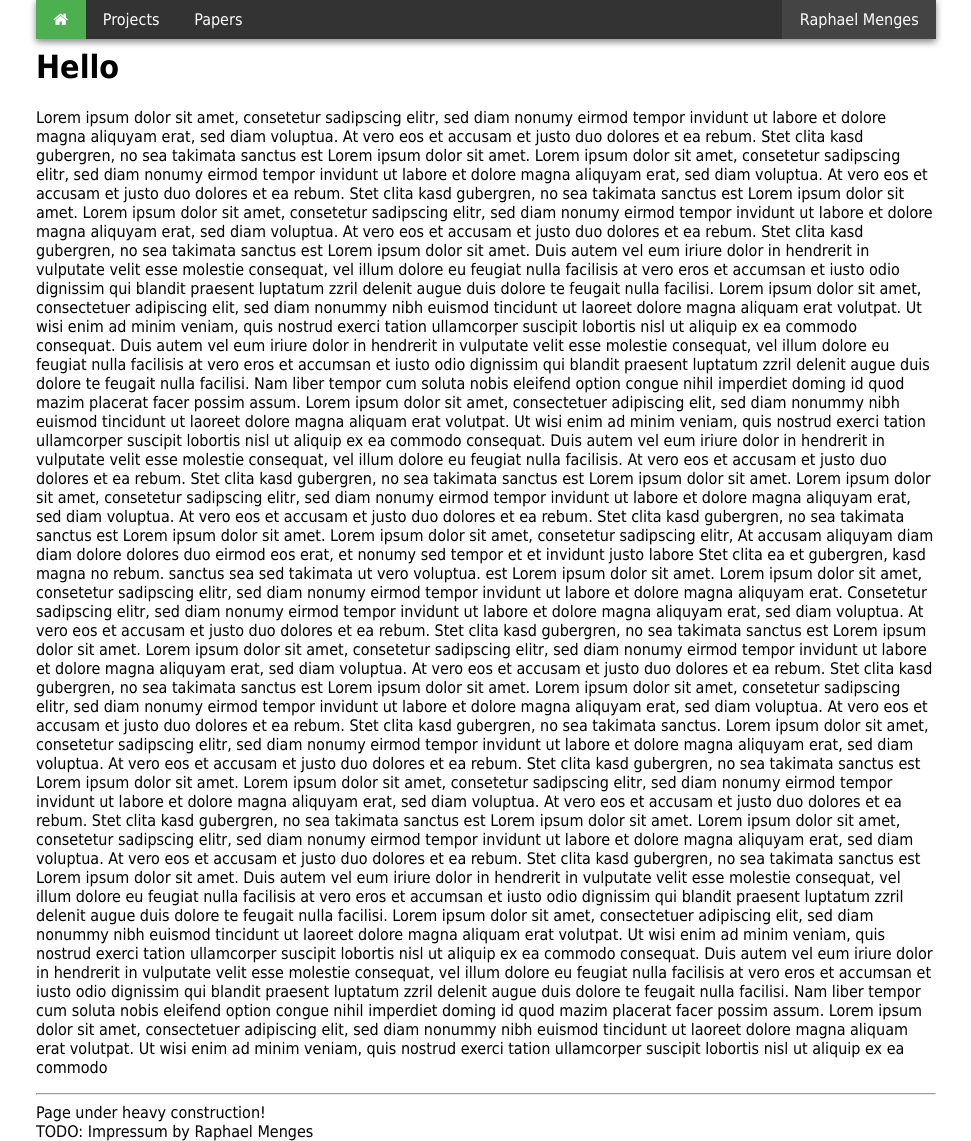
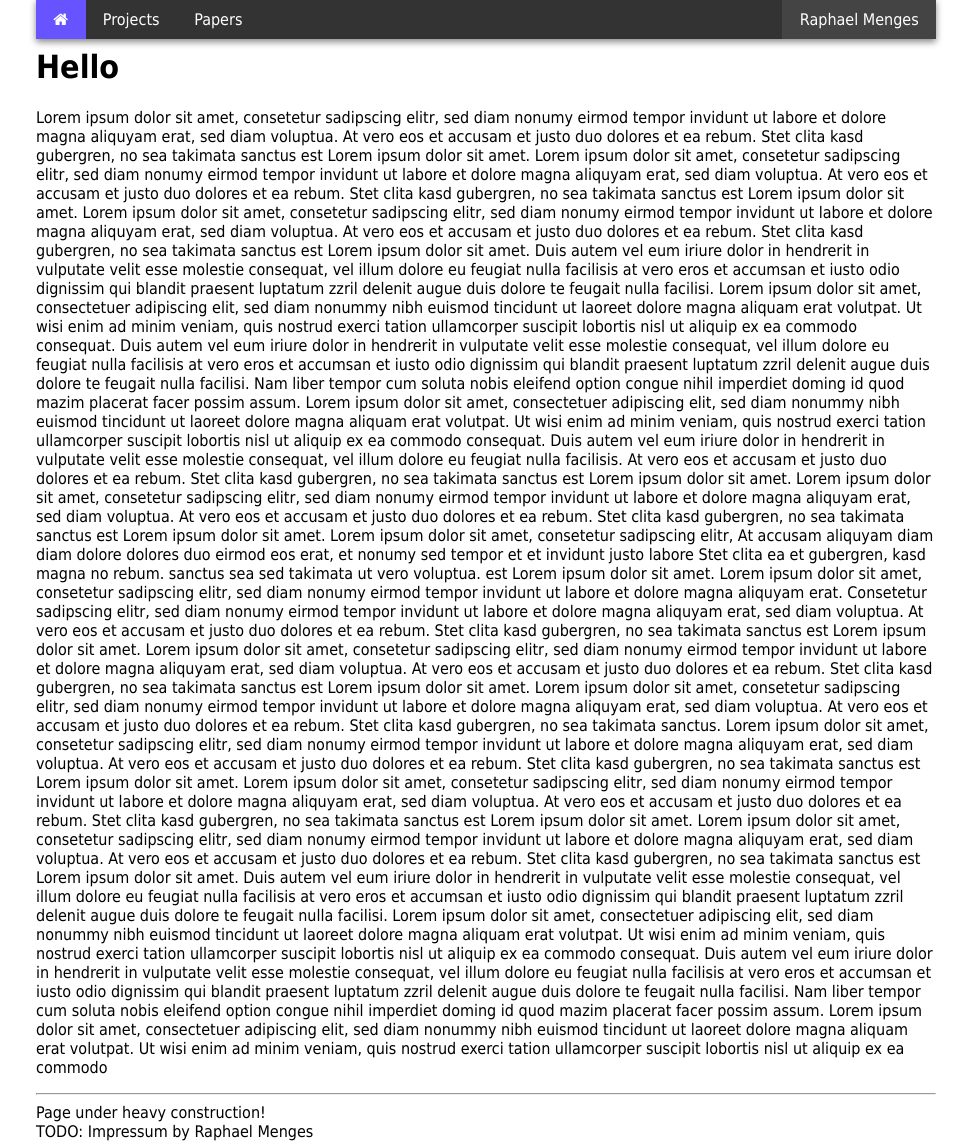
Before and after one commit to raphaelmenges/raphaelmenges.github.io, a Jekyll site: the page built from index.html, in a window 1280 px wide and 1141 px high. Shown: the whole window, without its empty margins (154-1125 px from the left). Built offline with Jekyll 4.4.1, drawn with Linux system fonts in a browser that asks for light colours.

Commit message:
Working on colors.

```diff
--- a/css/main.css
+++ b/css/main.css
@@ -49,12 +49,12 @@ body {
 
 /* Elements which are hovered */
 .navbar li:hover:not(.active)  {
-	background-color: #111;
+	background-color: #050505;
 }
 
 /* Active element */
 .navbar .active {
-	background-color: #4CAF50;
+	background-color: #6753ff;
 }
 
 /* About element */
```
